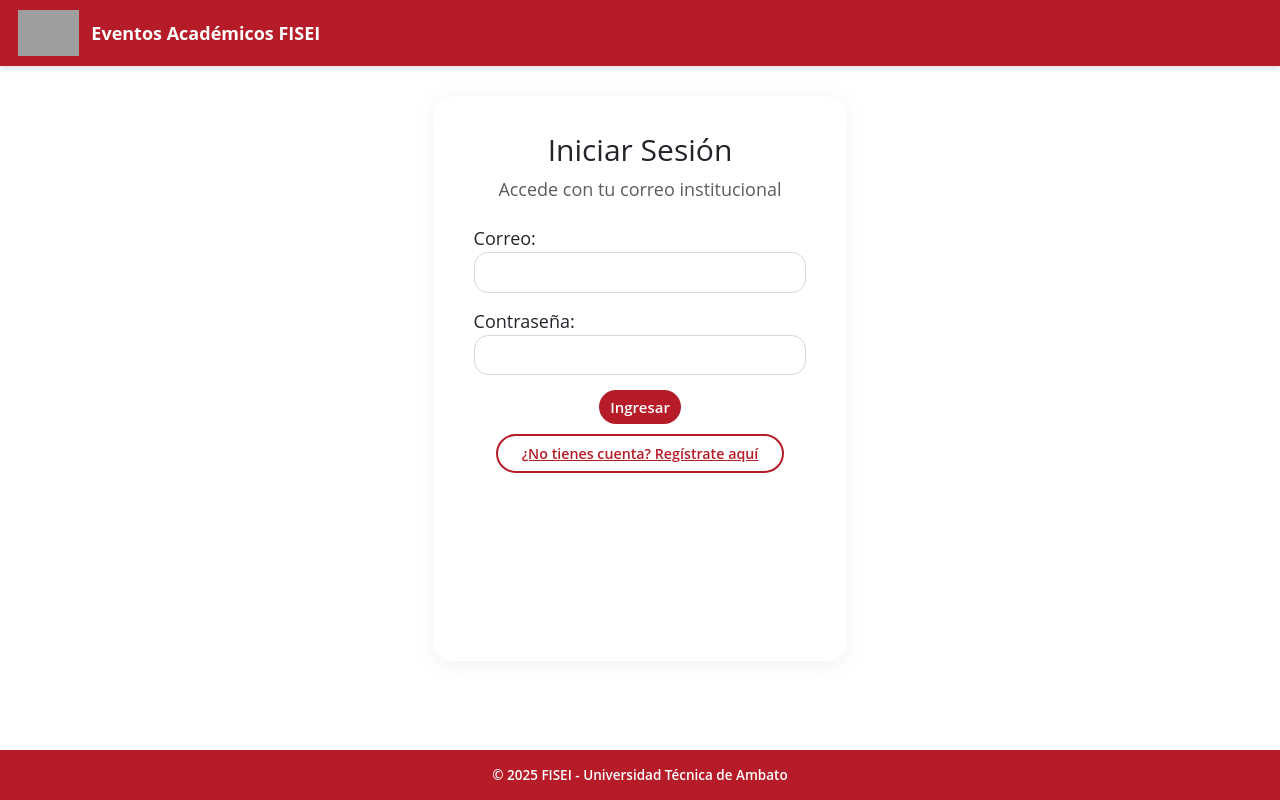
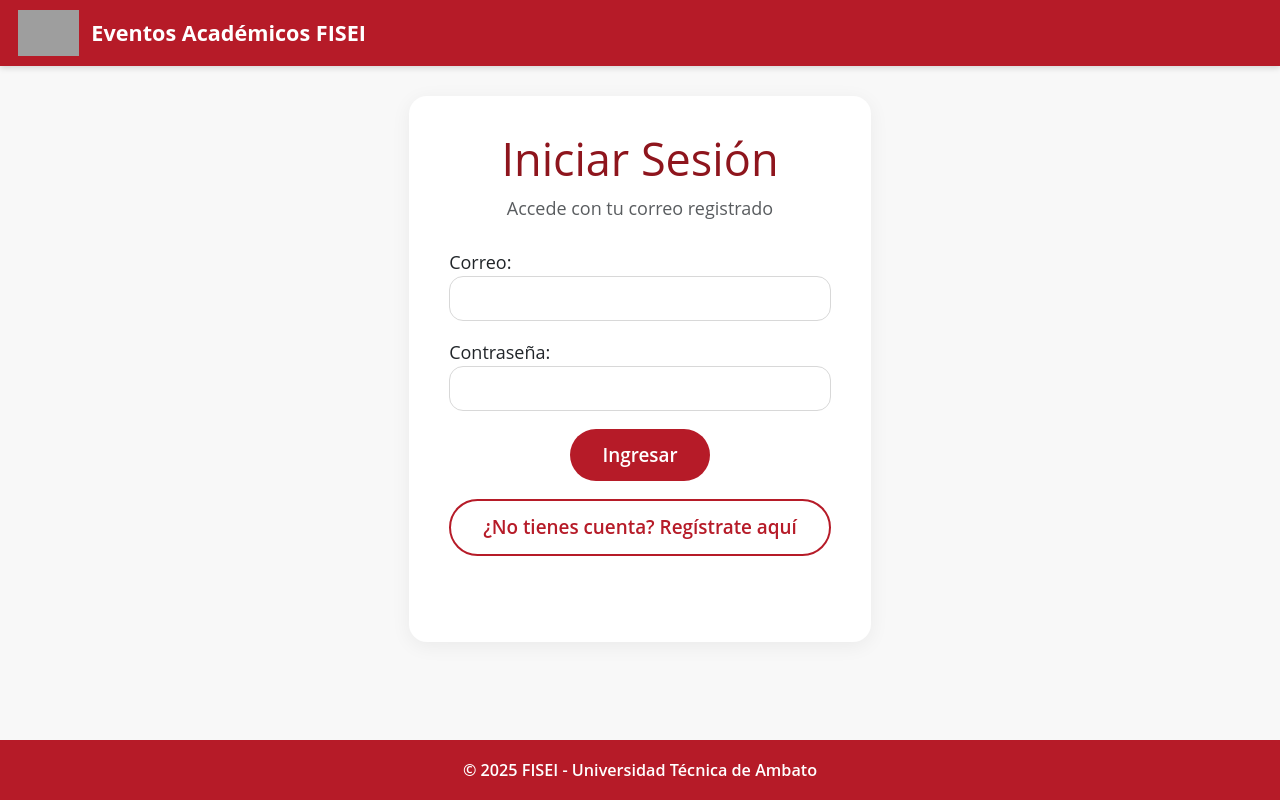
Before and after one commit to kiramman-mp3/fisei-gestion-eventos-academicos2.0, a PHP site: page /login.php in a window 1280 px wide. Run offline with PHP 8.4, Linux system fonts and the light colour scheme; grey boxes are pictures that could not be loaded.

Commit message:
Commit antes de irme al dreamers xd

```diff
--- a/css/styles.css
+++ b/css/styles.css
@@ -1,7 +1,9 @@
 /* VARIABLES PRINCIPALES Y PALETA DE COLORES */
 :root {
-    --maroon: #b61b28; /* Rojo UTA */
-    --maroon-dark: #8e151d; /* Rojo más oscuro */
+  --maroon: #b61b28;
+  /* Rojo UTA */
+  --maroon-dark: #8e151d;
+  /* Rojo más oscuro */
   --gray-050: #f8f8f8;
   --gray-100: #eeeeee;
   --gray-200: #d8d8d8;
@@ -20,14 +22,29 @@
   font-size: 18px;
 }
 
-html {
-    font-size: 15px;
-    background: var(--gray-050);
+/* Forzar que el contenido principal empuje al footer al fondo */
+html, body {
+    height: 100% !important;
+    margin: 0 !important;
+    padding: 0 !important;
 }
 
 body {
-    margin: 0;
-    color: var(--gray-900);
+    display: flex !important;
+    flex-direction: column !important;
+    background-color: var(--gray-050) !important; /* asegura el color de fondo definido */
+}
+
+main {
+    flex: 1 !important;
+}
+
+
+h1 {
+  color: var(--maroon-dark) !important;
+  font-size: 2.2rem;
+  font-weight: 700;
+  margin: 0 0 16px;
 }
 
 /* ENCABEZADO PRINCIPAL */
@@ -40,7 +57,7 @@ header,
   background: var(--maroon);
   color: #fff;
   font-weight: 600;
-    box-shadow: 0 2px 6px rgba(0,0,0,0.15);
+  box-shadow: 0 2px 6px rgba(0, 0, 0, 0.15);
 }
 
 .top-header img {
@@ -85,6 +102,8 @@ header,
     cursor: pointer !important;
     transition: background 0.2s, transform 0.1s !important;
     font-weight: 600 !important;
+    padding: 12px 32px !important; /* MÁS GRANDE */
+    font-size: 1.05rem !important; /* TAMAÑO DE LETRA MAYOR */
 }
 
 /* BOTÓN PRINCIPAL: color sólido */
@@ -99,7 +118,6 @@ header,
 .btn.enviar:hover,
 .guardar-user:hover {
     background-color: var(--maroon-dark) !important;
-    color: white !important;
 }
 
 /* BOTÓN CONTORNEADO */
@@ -109,8 +127,7 @@ header,
     background-color: transparent !important;
     border: 2px solid var(--maroon) !important;
     color: var(--maroon) !important;
-    padding: 8px 24px !important;
-    font-size: 0.95rem !important;
+    font-size: 1.05rem !important;
 }
 
 .btn-outline-primary:hover,
@@ -138,6 +155,7 @@ header,
 }
 
 
+
 /* CARDS Y CONTENEDORES */
 .card,
 .card-custom,
@@ -147,7 +165,7 @@ header,
   background: #fff;
   border-radius: 18px;
   padding: 36px 40px 44px;
-    box-shadow: 0 4px 20px rgba(0,0,0,0.06);
+  box-shadow: 0 4px 20px rgba(0, 0, 0, 0.06);
 }
 
 .reporte-container {
--- a/login.php
+++ b/login.php
@@ -52,7 +52,6 @@ if ($_SERVER['REQUEST_METHOD'] === 'POST') {
     .login-card {
       max-width: 600px;
     }
-
   </style>
 </head>
 
@@ -65,8 +64,8 @@ if ($_SERVER['REQUEST_METHOD'] === 'POST') {
 
   <main class="card-custom login-card">
     <div class="text-center mb-4">
-      <h2>Iniciar Sesión</h2>
-      <p class="text-muted">Accede con tu correo institucional</p>
+      <h1>Iniciar Sesión</h1>
+      <p class="text-muted">Accede con tu correo registrado</p>
     </div>
 
     <?php if (isset($error)): ?>
@@ -89,8 +88,10 @@ if ($_SERVER['REQUEST_METHOD'] === 'POST') {
       </div>
 
       <div class="text-center mt-3">
-        <a href="registro.php" class="btn-outline-primary">¿No tienes cuenta? Regístrate aquí</a>
+        <a href="registro.php" class="btn btn-outline-primary text-decoration-none">¿No tienes cuenta? Regístrate
+          aquí</a>
       </div>
+
     </form>
   </main>
 
--- a/registro.php
+++ b/registro.php
@@ -72,7 +72,7 @@ if ($_SERVER['REQUEST_METHOD'] === 'POST') {
   </header>
 
   <main class="card-custom registro-card">
-    <h3 class="text-center">Crea una cuenta</h3>
+    <h1 class="text-center">Crea una cuenta</h1>
     <p class="text-center text-muted mb-4">Es rápido y fácil.</p>
 
     <?php if (isset($error)): ?>
```
Lines whose indentation alone changed are shown as unchanged.
